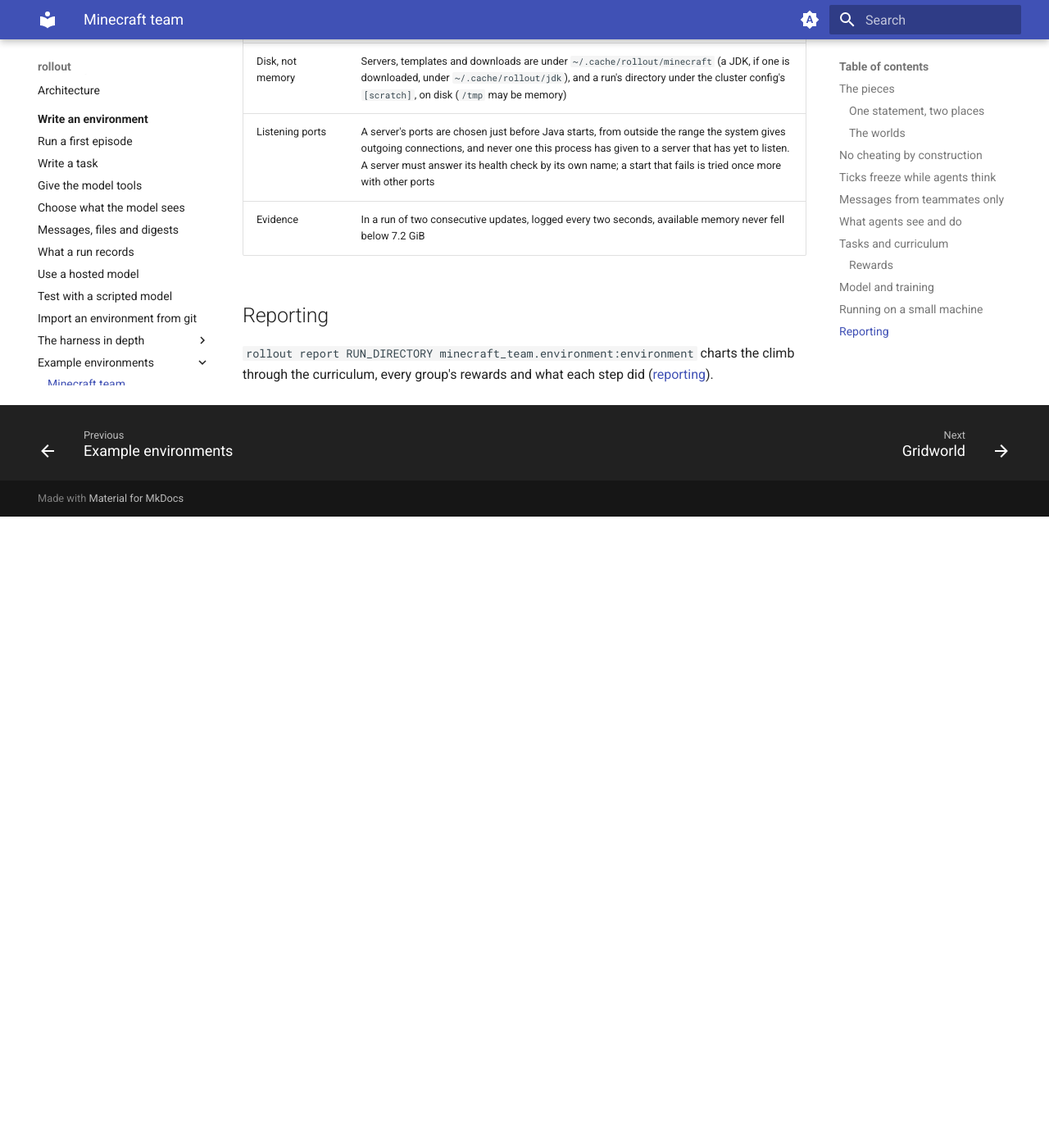
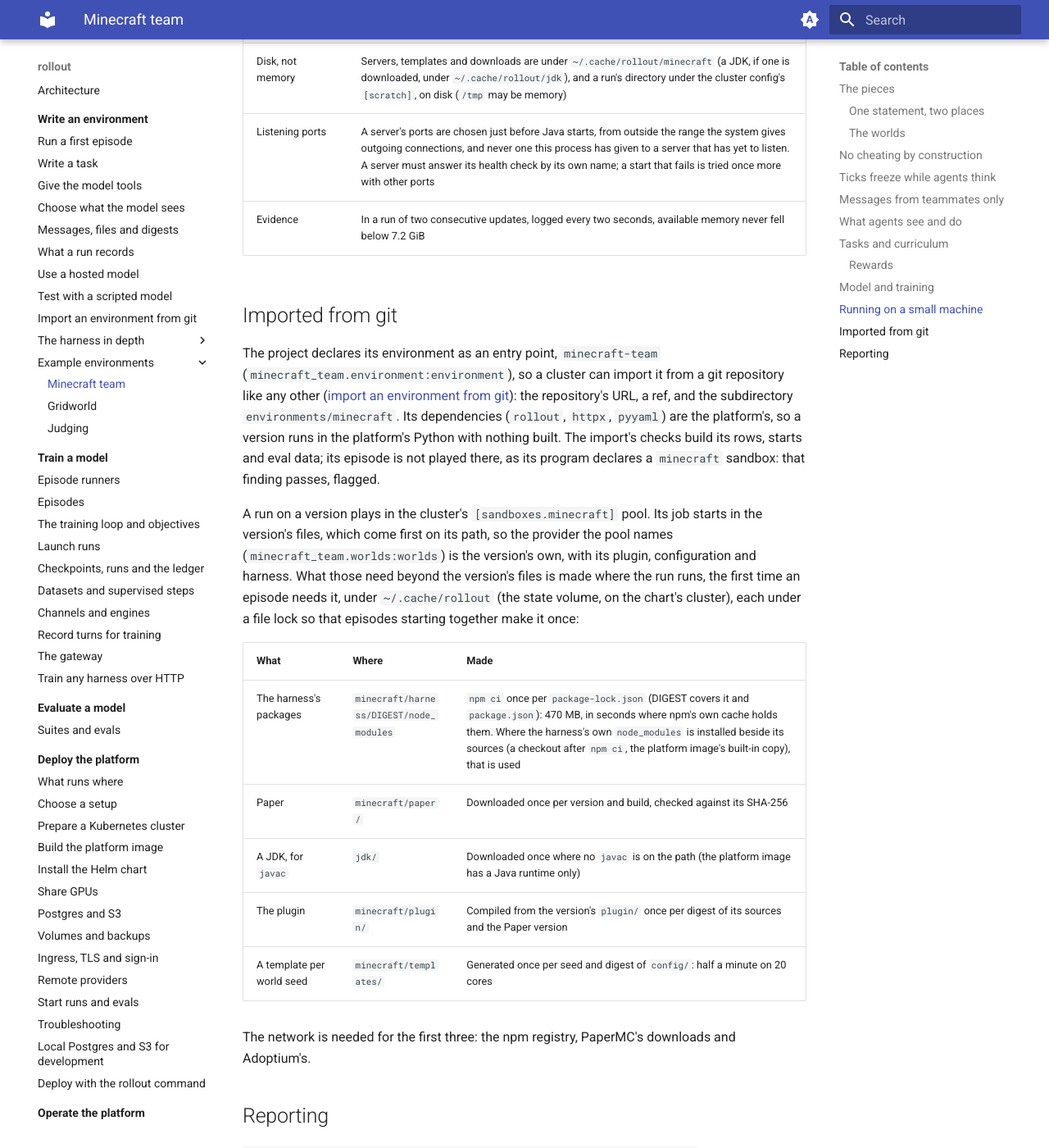
Before and after one commit to by77er/distributed_agents_environments, an MkDocs documentation site: the page built from docs/products/minecraft-team.md, in a window 1280 px wide and 1400 px high, scrolled down 13915 px. Shown: the whole window at 82% size. Built offline with MkDocs 1.6.1 and Material for MkDocs 9.7.7, drawn with Linux system fonts in a browser that asks for light colours; before the commit the page ends 14545 px from its top, so only the background shows below that; some of the changed text lies outside the part shown.

Commit message:
Import the Minecraft team from git like the gridworld
environments/minecraft declares its environment as the entry point
`minecraft-team` (minecraft_team.environment:environment), so an import of
that subdirectory passes the import's checks: its dependencies are the
platform's, its rows, starts and eval data check, and its episode is flagged
as not played (its program declares a minecraft sandbox). Tested on a clone of
its files, with the check in a job on the session's Ray.

A run on a version plays in the cluster's minecraft pool with the version's
own worlds provider. What it needs beyond its files is made at first use under
~/.cache/rollout (the state volume): the harness's packages per lock, Paper,
a JDK, the plugin per digest of its sources, and each seed's template. The
guide and the product page say so.

Co-Authored-By: Claude Opus 5.5 <noreply@anthropic.com>
Claude-Session: https://claude.ai/code/session_01AxRszaiGt82VWkd91J1awf

```diff
--- a/docs/guide/publishing.md
+++ b/docs/guide/publishing.md
@@ -43,6 +43,18 @@ What is imported is the project's directory as it is at the commit, packed into
 times and modes, so that the same files are the same bytes. It leaves out `.git`, `.venv`, `__pycache__` and the
 caches of pytest, mypy and ruff, compiled bytecode, and symbolic links; it holds 256 MiB at most. Data an environment
 reads goes in the project, read relative to its module (`Path(__file__).parent`).
+
+## What a version makes where it runs
+
+A version is its files: nothing built from them is in the zip (a repository does not hold `node_modules`, compiled
+jars or downloads). An environment that needs more than its Python makes it the first time it needs it, on the machine
+where it runs, into a cache keyed by what it is made from (a digest of its sources or its lock file), under a file lock
+so that episodes starting together make it once. On the chart's cluster that cache is on the state volume, which every
+pod mounts as `~/.cache/rollout`: it is made once per cluster, and versions made from the same sources share it.
+
+The [Minecraft team](../products/minecraft-team.md#imported-from-git) works so: its Node harness's packages are
+installed with `npm ci` once per `package-lock.json`, its plugin is compiled from the version's sources once per
+digest of them, and Paper's jar, a JDK and each world seed's template are made once.
 
 ## Dependencies on the platform
 
--- a/docs/products/minecraft-team.md
+++ b/docs/products/minecraft-team.md
@@ -35,8 +35,8 @@ it sees (the map included), what it thinks, what it does and what comes back
 ([monitor](../libraries/rollout-train/monitor.md)).
 
 Servers need `java` on the path and episodes need `node` and `npm`. Paper, a JDK to compile the plugin if there is no
-`javac`, and the harness's packages are downloaded on first use. Starting a server accepts the Minecraft EULA for a
-local, offline server.
+`javac`, and the harness's packages are downloaded on first use ([where they are kept](#imported-from-git)). Starting a
+server accepts the Minecraft EULA for a local, offline server.
 
 ## The pieces
 
@@ -393,6 +393,31 @@ sleeps, the trainer) is kept inside it by these:
 | Listening ports | A server's ports are chosen just before Java starts, from outside the range the system gives outgoing connections, and never one this process has given to a server that has yet to listen. A server must answer its health check by its own name; a start that fails is tried once more with other ports |
 | Evidence | In a run of two consecutive updates, logged every two seconds, available memory never fell below 7.2 GiB |
 
+## Imported from git
+
+The project declares its environment as an entry point, `minecraft-team` (`minecraft_team.environment:environment`),
+so a cluster can import it from a git repository like any other ([import an environment from
+git](../guide/publishing.md)): the repository's URL, a ref, and the subdirectory `environments/minecraft`. Its
+dependencies (`rollout`, `httpx`, `pyyaml`) are the platform's, so a version runs in the platform's Python with
+nothing built. The import's checks build its rows, starts and eval data; its episode is not played there, as its
+program declares a `minecraft` sandbox: that finding passes, flagged.
+
+A run on a version plays in the cluster's `[sandboxes.minecraft]` pool. Its job starts in the version's files, which
+come first on its path, so the provider the pool names (`minecraft_team.worlds:worlds`) is the version's own, with its
+plugin, configuration and harness. What those need beyond the version's files is made where the run runs, the first
+time an episode needs it, under `~/.cache/rollout` (the state volume, on the chart's cluster), each under a file lock
+so that episodes starting together make it once:
+
+| What | Where | Made |
+|---|---|---|
+| The harness's packages | `minecraft/harness/DIGEST/node_modules` | `npm ci` once per `package-lock.json` (DIGEST covers it and `package.json`): 470 MB, in seconds where npm's own cache holds them. Where the harness's own `node_modules` is installed beside its sources (a checkout after `npm ci`, the platform image's built-in copy), that is used |
+| Paper | `minecraft/paper/` | Downloaded once per version and build, checked against its SHA-256 |
+| A JDK, for `javac` | `jdk/` | Downloaded once where no `javac` is on the path (the platform image has a Java runtime only) |
+| The plugin | `minecraft/plugin/` | Compiled from the version's `plugin/` once per digest of its sources and the Paper version |
+| A template per world seed | `minecraft/templates/` | Generated once per seed and digest of `config/`: half a minute on 20 cores |
+
+The network is needed for the first three: the npm registry, PaperMC's downloads and Adoptium's.
+
 ## Reporting
 
 `rollout report RUN_DIRECTORY minecraft_team.environment:environment` charts the climb through the curriculum, every group's rewards
```
Also changed, not shown: 3 other files.
